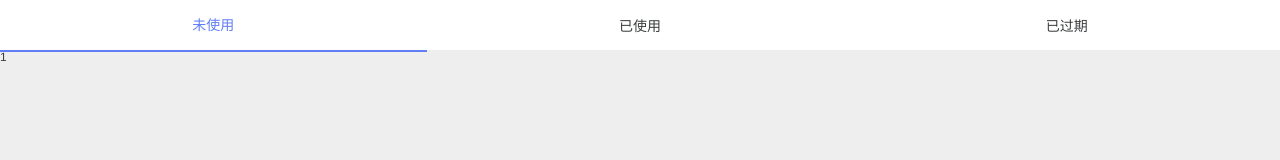
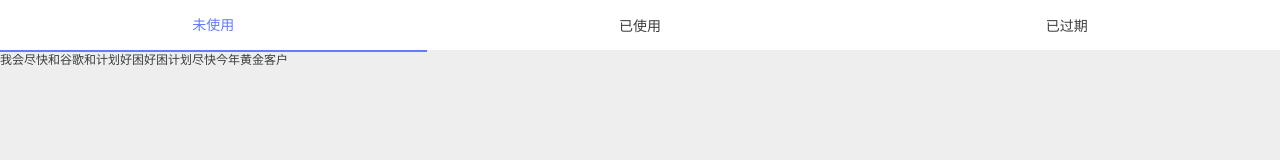
Before and after one commit to chaqi277/jn33, a plain HTML site: page demo/index.html in a window 1280 px wide. Drawn offline with Linux system fonts and the light colour scheme.

Commit message:
创建了dev

```diff
--- a/demo/index.html
+++ b/demo/index.html
@@ -24,9 +24,15 @@
     <div class="content">
        <div class="swiper-container banner">
            <div class="swiper-wrapper">
-               <div class="swiper-slide">1</div>
-               <div class="swiper-slide">2</div>
-               <div class="swiper-slide">3</div>
+               <div class="swiper-slide">
+                   <p>我会尽快和谷歌和计划好困好困计划尽快今年黄金客户</p>
+               </div>
+               <div class="swiper-slide">
+                      <p>我会尽快和谷歌和计划好困好困计划尽快今年黄金客户</p>
+               </div>
+               <div class="swiper-slide">
+                      <p>我会尽快和谷歌和计划好困好困计划尽快今年黄金客户</p>
+               </div>
            </div>
        </div>
     </div>
```
